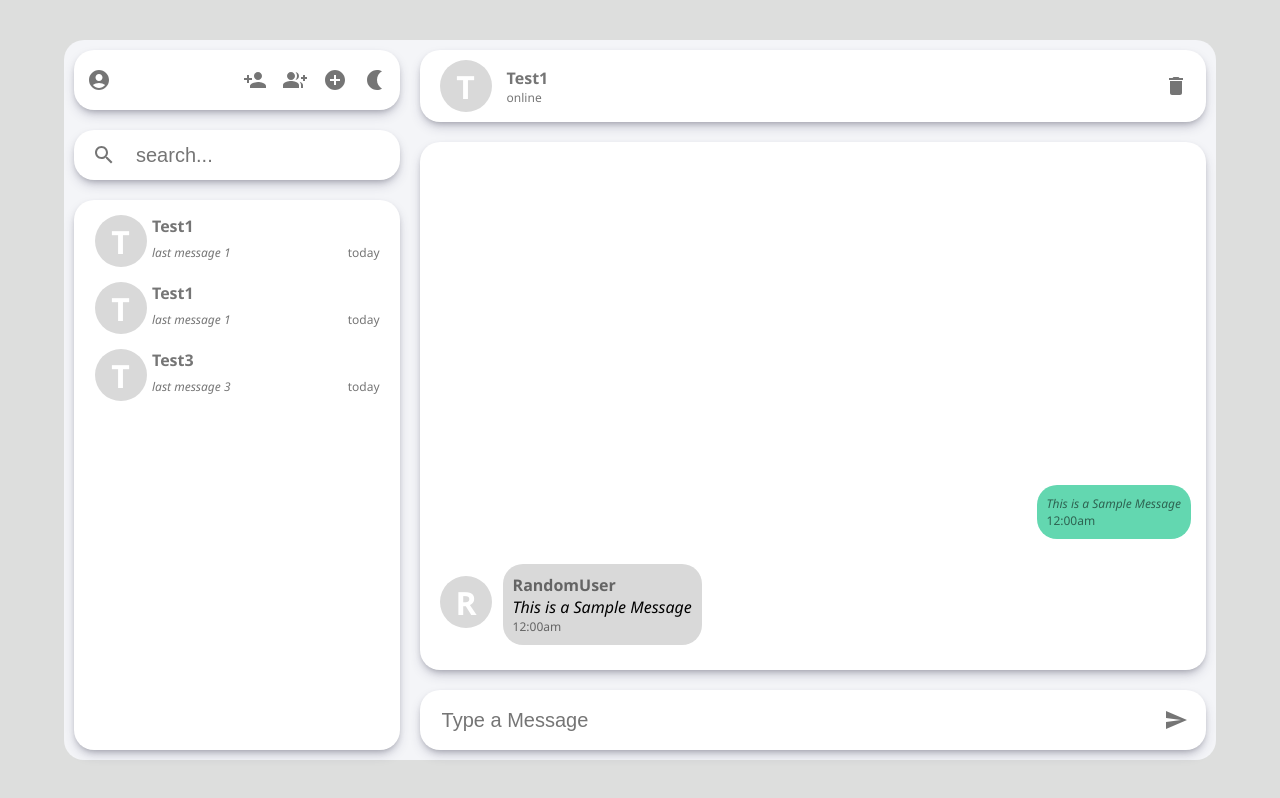
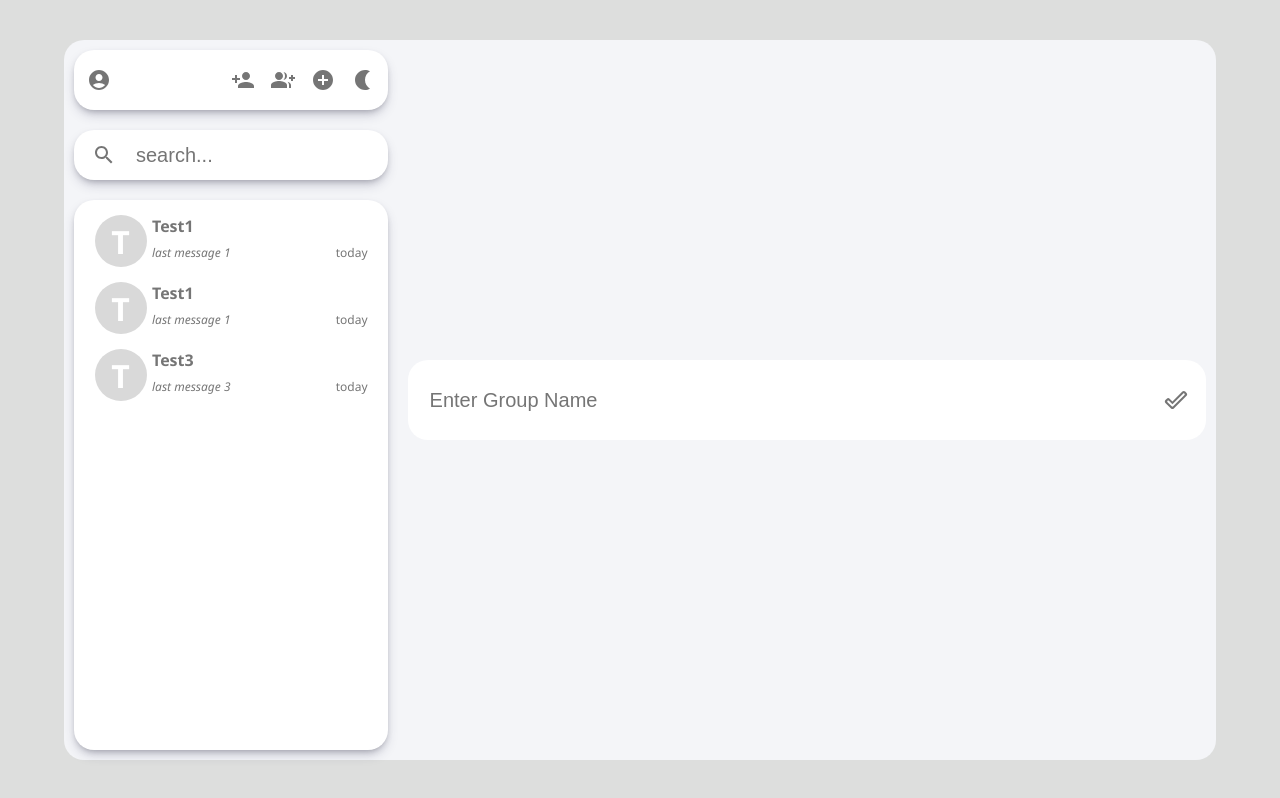
Before and after one commit to Vibhav-Jaiswal/mern-chat-app, a React (Vite) app in the folder client/: page / in a window 1280 px wide. Built offline with nearby package versions, Linux system fonts and the light colour scheme.

Commit message:
create a welcome and create group UI

```diff
--- /dev/null
+++ b/client/src/Components/CreateGroups.jsx
@@ -0,0 +1,20 @@
+import React from "react";
+import { IconButton } from "@mui/material";
+import DoneOutlineRoundedIcon from "@mui/icons-material/DoneOutlineRounded";
+
+const CreateGroups = () => {
+  return (
+    <div className="createGroups-container">
+      <input
+        type="text"
+        placeholder="Enter Group Name"
+        className="search-box"
+      />
+      <IconButton>
+        <DoneOutlineRoundedIcon />
+      </IconButton>
+    </div>
+  );
+};
+
+export default CreateGroups;
--- a/client/src/Components/MainContainer.jsx
+++ b/client/src/Components/MainContainer.jsx
@@ -2,11 +2,15 @@ import React from "react";
 import "./myStyles.css";
 import Sidebar from "./Sidebar";
 import ChatArea from "./ChatArea";
+import Welcome from "./Welcome";
+import CreateGroups from "./CreateGroups";
 
 const MainContainer = () => {
   return <div className="main-container">
     <Sidebar />
-    <ChatArea name="test1" timeStamp="online" />
+    {/* <ChatArea name="test1" timeStamp="online" /> */}
+    {/* <Welcome /> */}
+    <CreateGroups />
   </div>;
 };
 
--- /dev/null
+++ b/client/src/Components/Welcome.jsx
@@ -0,0 +1,13 @@
+import React from "react";
+import logo from '../Images/live-chat_512px.png'
+
+const Welcome = () => {
+  return (
+    <div className="welcome-container">
+      <img src={logo} alt="logo" className="welcome-logo" />
+      <p>View and text directly to people present in the chat Rooms.</p>
+    </div>
+  );
+};
+
+export default Welcome;
--- a/client/src/Components/myStyles.css
+++ b/client/src/Components/myStyles.css
@@ -224,3 +224,40 @@ input:focus {
   font-weight: lighter;
   font-family: "Segoe UI", Tahoma, Geneva, Verdana, sans-serif;
 }
+
+.welcome-logo {
+  height: 20vw;
+}
+
+.welcome-container {
+  flex: 0.7;
+  display: flex;
+  flex-direction: column;
+  justify-content: center;
+  align-items: center;
+  gap: 20px;
+  font-family: "Segoe UI", Tahoma, Geneva, Verdana, sans-serif;
+  color: rgba(0, 0, 0, 0.54);
+  border-bottom: 5px solid #63d7b0;
+  border-radius: 20px;
+}
+
+.createGroups-container {
+    flex: 0.7;
+    align-self: center;
+    padding: 20px 10px;
+    margin: 10px;
+    background-color: white;
+    border-radius: 20px;
+    display: flex;
+    justify-content: space-between;
+  }
+
+  .login-container {
+    height: 90vh;
+    width: 90vw;
+    background-color: #f4f5f8;
+    border-radius: 20px;
+    display: flex;
+    box-shadow: rgba(100, 100, 111, 0.2) 0px 7px 29px 0px;
+  }
```
Also changed, not shown: client/src/Images/live-chat_512px.png (added).
